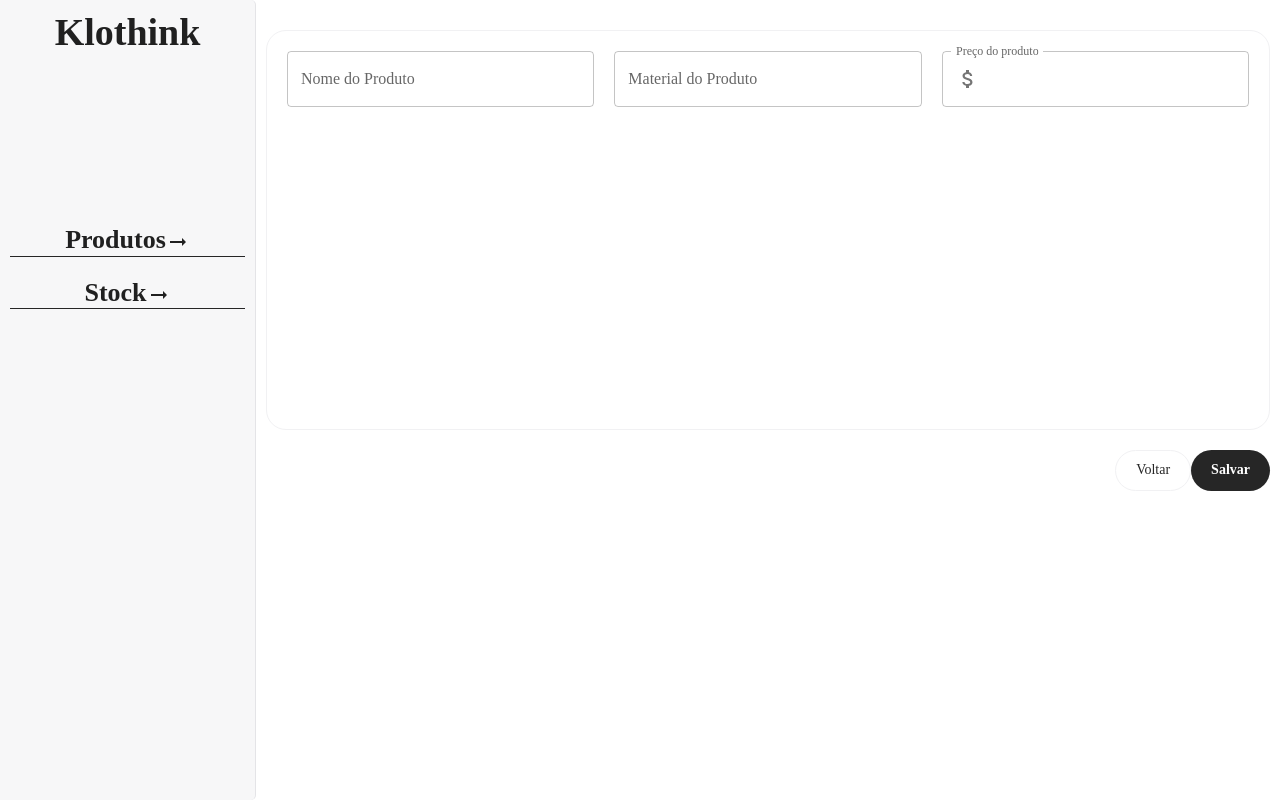
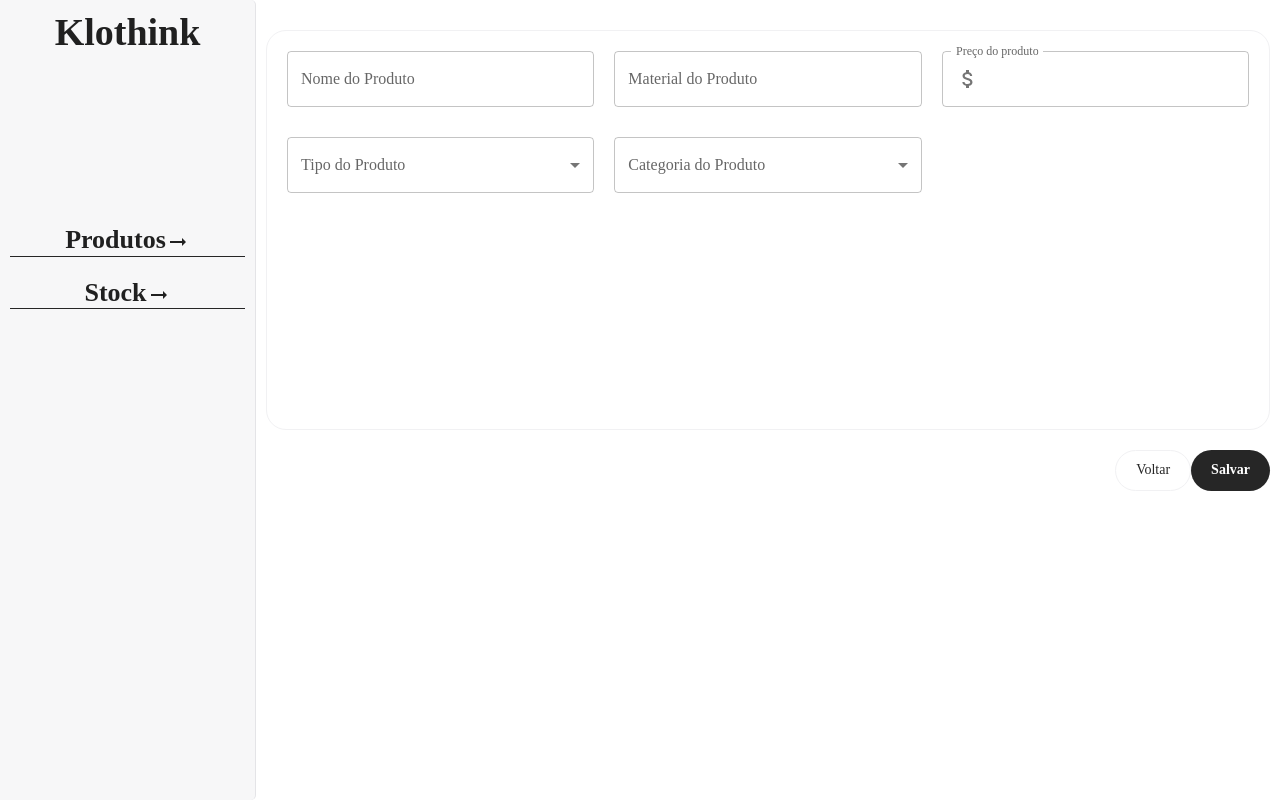
Before and after one commit to gabriel-victor933/project-ecommerce-dashboard, a React (Vite) app: page /products/add in a window 1280 px wide. Built offline with nearby package versions, Linux system fonts and the light colour scheme.

Commit message:
feat: select input

```diff
--- a/src/components/FormInputs.jsx
+++ b/src/components/FormInputs.jsx
@@ -1,6 +1,7 @@
 /* eslint-disable react/prop-types */
 import CurrencyInput from "./inputs/CurrencyInput";
 import NumberInput from "./inputs/NumberInput";
+import SelectInput from "./inputs/SelectInput";
 import TextInput from "./inputs/TextInput";
 
 export default function FormInputs(props){
@@ -9,5 +10,6 @@ export default function FormInputs(props){
         case 'text': return <TextInput {...props}/>
         case 'number': return <NumberInput {...props}/>
         case 'currency': return <CurrencyInput {...props}/>
+        case 'select': return <SelectInput {...props}/>
     }
 }
--- /dev/null
+++ b/src/components/inputs/SelectInput.jsx
@@ -0,0 +1,22 @@
+/* eslint-disable react/prop-types */
+import { TextField, MenuItem } from "@mui/material";
+
+export default function SelectInput({ label, handleChange, schema, values, options }) {
+
+    return (
+        <TextField
+            select
+            variant="outlined"
+            name={schema}
+            label={label}
+            onChange={handleChange}
+            value={values[schema]}
+        >
+            {options.map((option) => (
+                <MenuItem key={option.value} value={option.value}>
+                    {option.label}
+                </MenuItem>
+            ))}
+        </TextField>
+    )
+}
--- a/src/pages/AddProduct.jsx
+++ b/src/pages/AddProduct.jsx
@@ -19,6 +19,49 @@ const formInputs = [
         type: 'currency',
         schema: 'price'
     },
+    {
+        label: 'Tipo do Produto',
+        type: 'select',
+        schema: 'type',
+        options: [
+            {
+                label: 'Casual',
+                value: 'Casual'
+            },
+            {
+                label: 'Formal',
+                value: 'Formal'
+            },
+            {
+                label: 'Party',
+                value: 'Party'
+            },
+            {
+                label: 'Bussines',
+                value: 'Bussines'
+            },
+        ]
+    },
+    {
+        label: 'Categoria do Produto',
+        type: 'select',
+        schema: 'category',
+        options: [
+            {
+                label: 'Menswear',
+                value: 'Menswear'
+            },
+            {
+                label: 'Womenswear',
+                value: 'Womenswear'
+            },
+            {
+                label: 'Kidswear',
+                value: 'Kidswear'
+            },
+
+        ]
+    }
 ]
 
 export default function AddProduct() {
@@ -53,7 +96,9 @@ export default function AddProduct() {
                             width: '100%',
                             display: 'grid',
                             gridTemplateColumns: '1fr 1fr 1fr',
-                            gap: '20px',
+                            alignContent: 'start',
+                            columnGap: '20px',
+                            rowGap: '30px',
                             p: '20px',
                         }}
                     >
```
